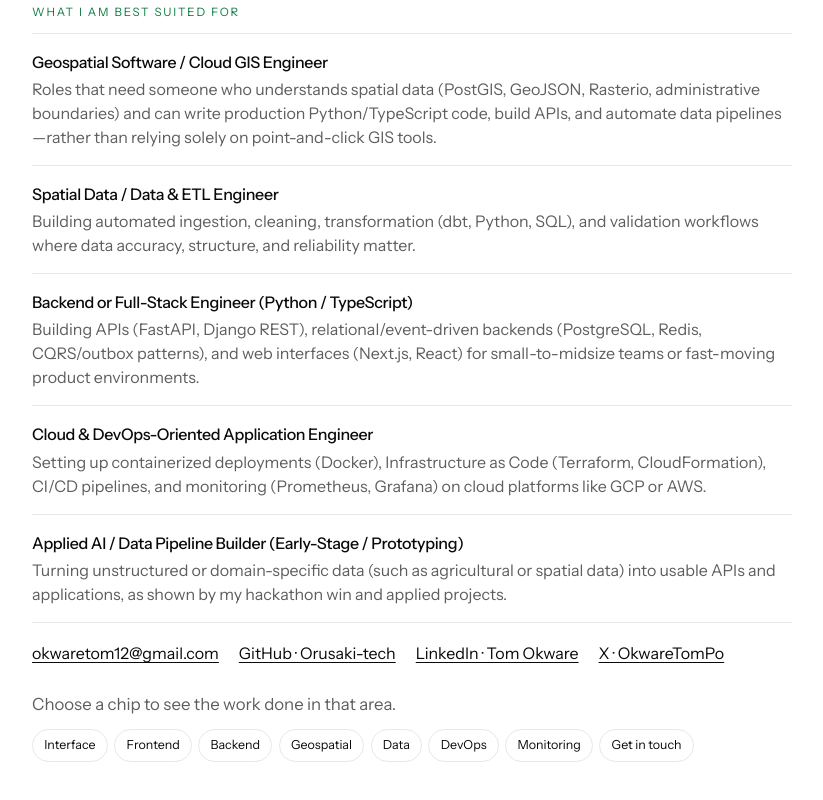
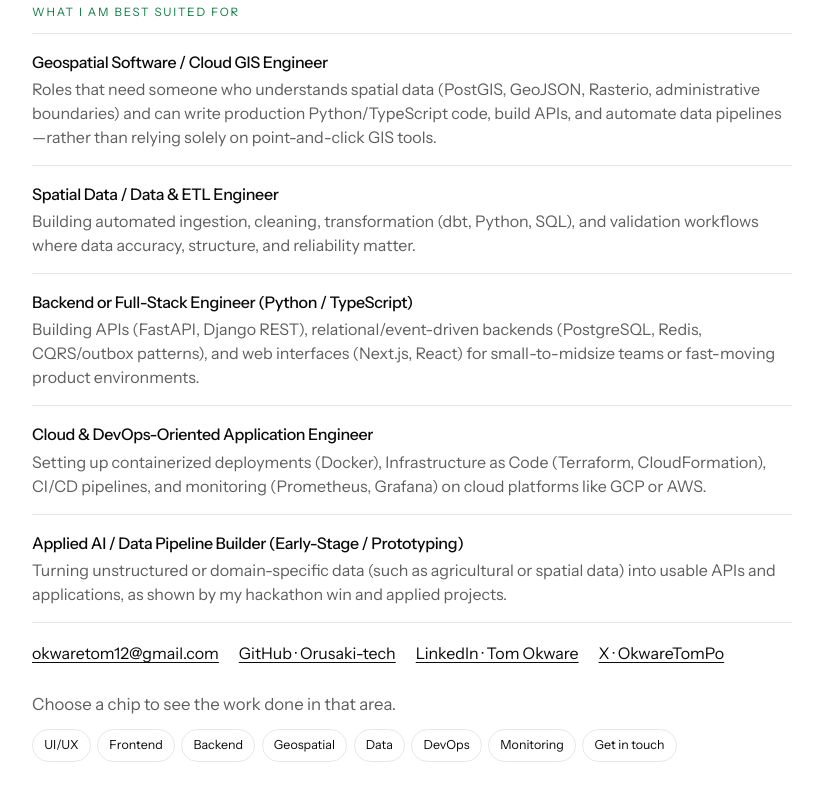
Before and after one commit to Orusaki-tech/portfolio, a plain HTML site: page index.html in a window 1280 px wide. Shown: the part 553-1353 px from the top of the page, without its empty margins (228-1051 px from the left). Drawn offline with Linux system fonts and the light colour scheme.

Commit message:
Rename the Interface chip to UI/UX.
Co-authored-by: Cursor <cursoragent@cursor.com>

```diff
--- a/index.html
+++ b/index.html
@@ -73,7 +73,7 @@
       </p>
       <p class="chip-prompt">Choose a chip to see the work done in that area.</p>
       <nav class="jumps" aria-label="Roles">
-        <a href="#interface">Interface</a>
+        <a href="#interface">UI/UX</a>
         <a href="#frontend">Frontend</a>
         <a href="#backend">Backend</a>
         <a href="#geospatial">Geospatial</a>
```
